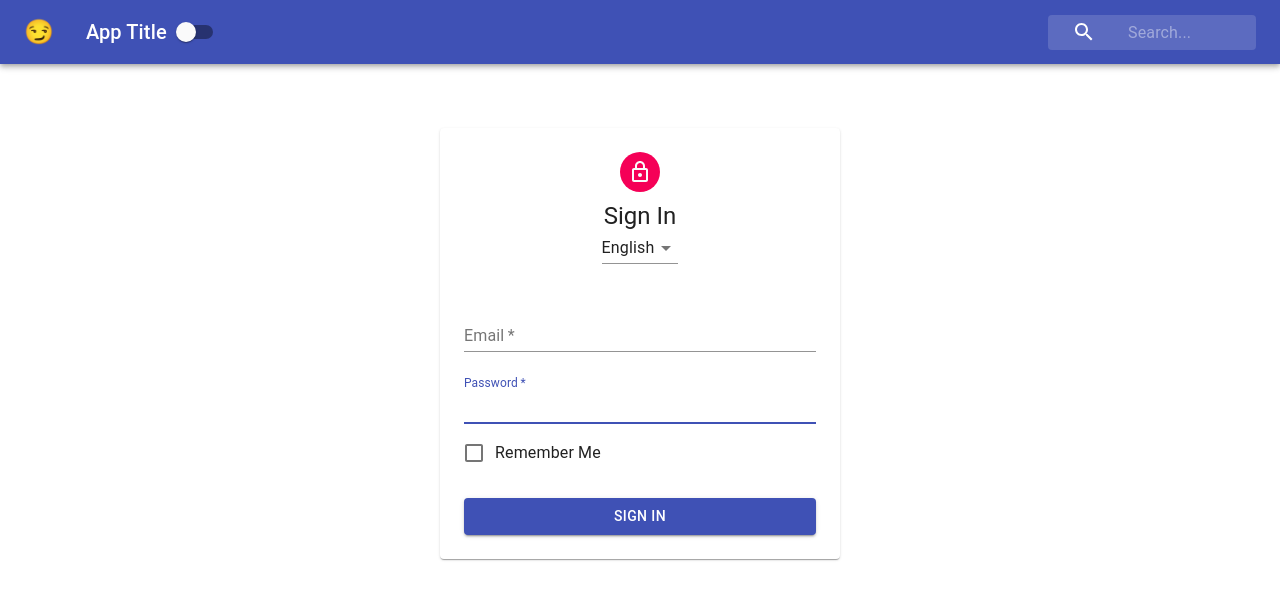
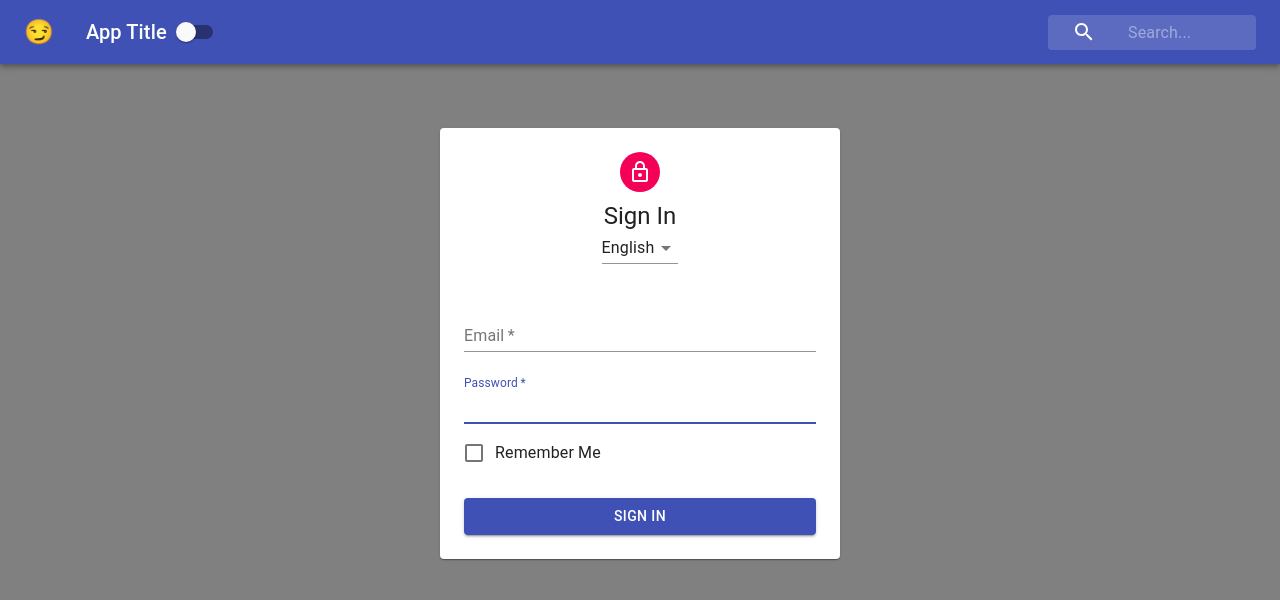
Before and after one commit to appsius/signInForm, a React (Create React App) app: page / in a window 1280 px wide. Shown: the top 600 px of the page. Built offline with nearby package versions, Linux system fonts and the light colour scheme.

Commit message:
Intro to Context and Providers

```diff
--- a/src/App.js
+++ b/src/App.js
@@ -1,13 +1,17 @@
 import React from 'react';
 import Navbar from './Navbar';
 import Form from './Form';
+import PageContent from './PageContent';
+import { ThemeProvider } from './contexts/ThemeContext';
 
 function App() {
   return (
-    <>
-      <Navbar />
-      <Form />
-    </>
+    <ThemeProvider>
+      <PageContent>
+        <Navbar />
+        <Form />
+      </PageContent>
+    </ThemeProvider>
   );
 }
 
--- /dev/null
+++ b/src/PageContent.js
@@ -0,0 +1,12 @@
+import React, { Component } from 'react';
+
+export default class PageContent extends Component {
+  render() {
+    const styles = {
+      backgroundColor: 'grey',
+      height: '100vh',
+      width: '100vw'
+    };
+    return <div style={styles}>{this.props.children}</div>;
+  }
+}
--- /dev/null
+++ b/src/contexts/ThemeContext.js
@@ -0,0 +1,17 @@
+import React, { Component, createContext } from 'react';
+
+export const ThemeContext = createContext();
+
+export class ThemeProvider extends Component {
+  constructor(props) {
+    super(props);
+    this.state = { isDarkMode: true };
+  }
+  render() {
+    return (
+      <ThemeContext.Provider value={{ ...this.state, tastesLikeChicken: true }}>
+        {this.props.children}
+      </ThemeContext.Provider>
+    );
+  }
+}
```
